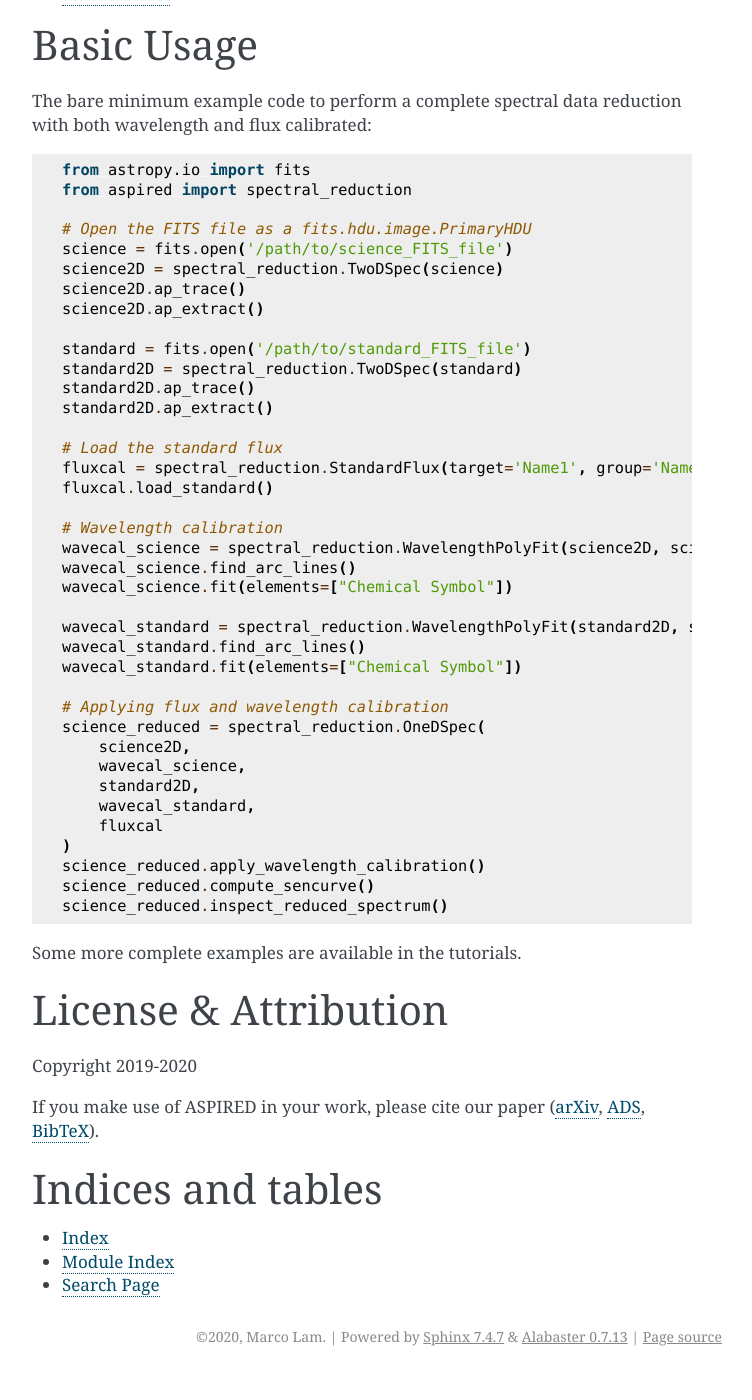
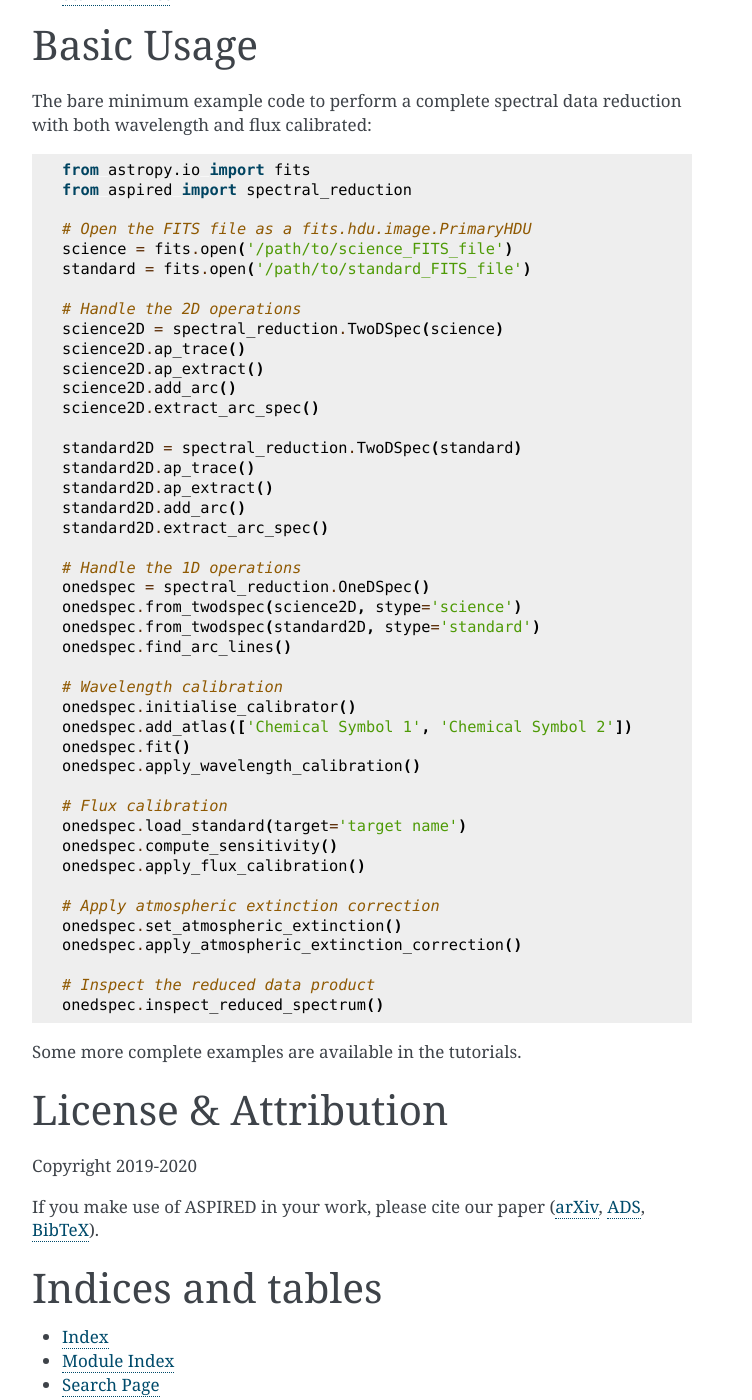
Before and after one commit to cylammarco/ASPIRED, a Sphinx documentation site: the page built from docs/source/index.rst, in a window 1280 px wide and 1400 px high, scrolled down 1316 px. Shown: the whole window, without its empty margins (388-1140 px from the left). Built offline with Sphinx 7.4.7, drawn with Linux system fonts in a browser that asks for light colours; before the commit the page ends 2692 px from its top, so only the background shows below that.

```diff
--- a/docs/source/index.rst
+++ b/docs/source/index.rst
@@ -46,7 +46,7 @@
    modules/imagereductionmodule
 
 .. toctree::
-   :maxdepth: 1
+   :maxdepth: 2
    :caption: Spectral Reduction API
 
    modules/spectralreductionmodule
@@ -65,45 +65,49 @@
 
 .. code-block:: python
 
-    from astropy.io import fits
-    from aspired import spectral_reduction
+   from astropy.io import fits
+   from aspired import spectral_reduction
 
-    # Open the FITS file as a fits.hdu.image.PrimaryHDU
-    science = fits.open('/path/to/science_FITS_file')
-    science2D = spectral_reduction.TwoDSpec(science)
-    science2D.ap_trace()
-    science2D.ap_extract()
+   # Open the FITS file as a fits.hdu.image.PrimaryHDU
+   science = fits.open('/path/to/science_FITS_file')
+   standard = fits.open('/path/to/standard_FITS_file')
 
-    standard = fits.open('/path/to/standard_FITS_file')
-    standard2D = spectral_reduction.TwoDSpec(standard)
-    standard2D.ap_trace()
-    standard2D.ap_extract()
+   # Handle the 2D operations
+   science2D = spectral_reduction.TwoDSpec(science)
+   science2D.ap_trace()
+   science2D.ap_extract()
+   science2D.add_arc()
+   science2D.extract_arc_spec()
 
-    # Load the standard flux
-    fluxcal = spectral_reduction.StandardFlux(target='Name1', group='Name2')
-    fluxcal.load_standard()
+   standard2D = spectral_reduction.TwoDSpec(standard)
+   standard2D.ap_trace()
+   standard2D.ap_extract()
+   standard2D.add_arc()
+   standard2D.extract_arc_spec()
 
-    # Wavelength calibration
-    wavecal_science = spectral_reduction.WavelengthPolyFit(science2D, science_arc)
-    wavecal_science.find_arc_lines()
-    wavecal_science.fit(elements=["Chemical Symbol"])
+   # Handle the 1D operations
+   onedspec = spectral_reduction.OneDSpec()
+   onedspec.from_twodspec(science2D, stype='science')
+   onedspec.from_twodspec(standard2D, stype='standard')
+   onedspec.find_arc_lines()
 
-    wavecal_standard = spectral_reduction.WavelengthPolyFit(standard2D, standard_arc)
-    wavecal_standard.find_arc_lines()
-    wavecal_standard.fit(elements=["Chemical Symbol"])
+   # Wavelength calibration
+   onedspec.initialise_calibrator()
+   onedspec.add_atlas(['Chemical Symbol 1', 'Chemical Symbol 2'])
+   onedspec.fit()
+   onedspec.apply_wavelength_calibration()
 
-    # Applying flux and wavelength calibration
-    science_reduced = spectral_reduction.OneDSpec(
-        science2D,
-        wavecal_science,
-        standard2D,
-        wavecal_standard,
-        fluxcal
-    )
-    science_reduced.apply_wavelength_calibration()
-    science_reduced.compute_sencurve()
-    science_reduced.inspect_reduced_spectrum()
+   # Flux calibration
+   onedspec.load_standard(target='target name')
+   onedspec.compute_sensitivity()
+   onedspec.apply_flux_calibration()
 
+   # Apply atmospheric extinction correction
+   onedspec.set_atmospheric_extinction()
+   onedspec.apply_atmospheric_extinction_correction()
+
+   # Inspect the reduced data product
+   onedspec.inspect_reduced_spectrum()
 
 Some more complete examples are available in the tutorials.
 
@@ -114,9 +118,9 @@
 Copyright 2019-2020
 
 If you make use of ASPIRED in your work, please cite our paper
-(`arXiv <https://arxiv.org/abs/1912.05885>`_,
-`ADS <https://ui.adsabs.harvard.edu/abs/2019arXiv191205885L/abstract>`_,
-`BibTeX <https://ui.adsabs.harvard.edu/abs/2019arXiv191205885L/exportcitation>`_).
+(`arXiv <https://arxiv.org/abs/2012.03505>`_,
+`ADS <https://ui.adsabs.harvard.edu/abs/2020arXiv201203505L/abstract>`_,
+`BibTeX <https://ui.adsabs.harvard.edu/abs/2020arXiv201203505L/exportcitation>`_).
 
 
 Indices and tables
--- a/docs/source/modules/spectralreductionmodule.rst
+++ b/docs/source/modules/spectralreductionmodule.rst
@@ -1,7 +1,7 @@
 Spectral Reduction API
 ======================
 
-.. autoclass:: aspired.spectral_reduction._spectrum1D
+.. autoclass:: aspired.spectral_reduction.Spectrum1D
    :members:
 
 .. autoclass:: aspired.spectral_reduction.TwoDSpec
```
Also changed, not shown: docs/source/tutorials/quickstart.rst (+17 -12 lines), docs/source/tutorials/whtisis.rst (+25 -23 lines), 6 other files.
